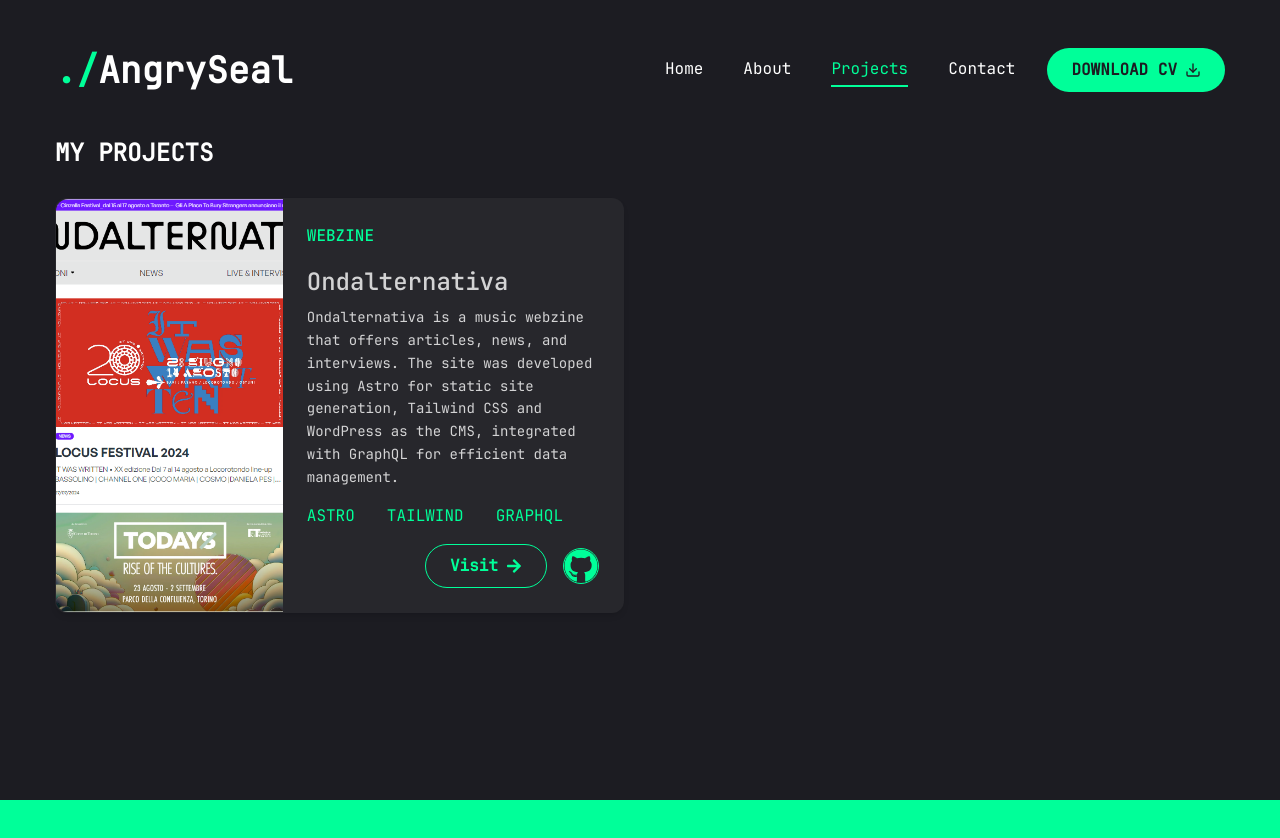
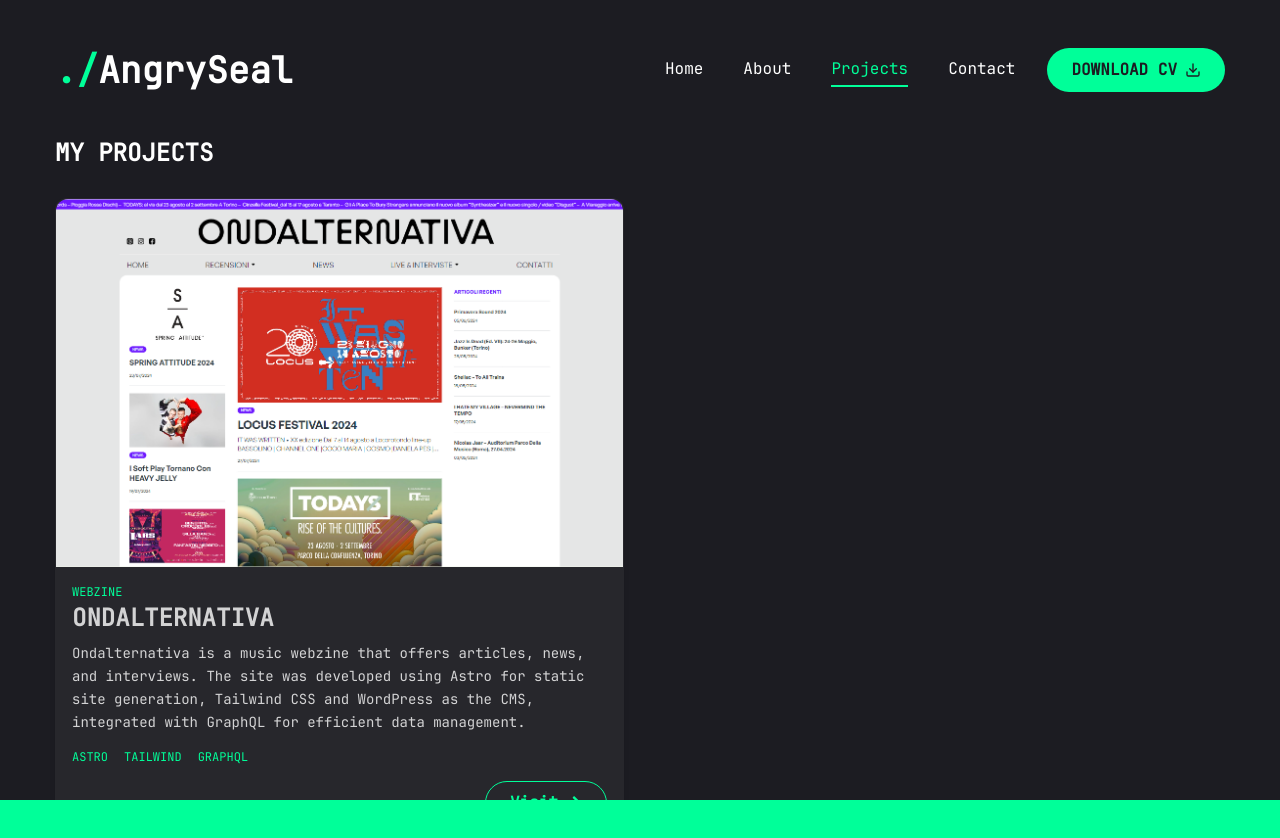
Before and after one commit to VexScythe/Personal-Website, a Next.js app: page /projects in a window 1280 px wide. Shown: the top 838 px of the page. Before the commit the page ends 800 px from the top, so only its background shows below. Built offline with nearby package versions, Linux system fonts and the light colour scheme.

Commit message:
fix: card layout and spacing

```diff
--- a/components/Card.tsx
+++ b/components/Card.tsx
@@ -26,27 +26,27 @@
         }}
         className="flex items-center justify-center"
       >
-        <div className="relative flex flex-col w-full max-w-[48rem] border border-transparent hover:border-accent-hover xl:flex-row rounded-xl bg-secondary bg-clip-border text-white/80 shadow-md">
-          <div className="relative m-0 w-full xl:w-2/5 shrink-0 overflow-hidden rounded-xl xl:rounded-r-none xl:rounded-bl-xl rounded-b-none  bg-clip-border text-gray-700">
+        <div className="relative flex flex-col w-full max-w-[48rem] border border-transparent hover:border-accent-hover rounded-xl bg-secondary bg-clip-border text-white/80 shadow-md">
+          <div className="relative m-0 w-full shrink-0 overflow-hidden rounded-t-xl  bg-clip-border text-gray-700">
             <Image
               src={image}
               alt={name}
               width={500}
               height={500}
-              className="h-full w-full object-cover"
+              className="w-full h-full bottom-0 object-cover object-center"
             />
           </div>
-          <div className="p-6">
-            <h6 className="pb-4 block font-sans text-base font-semibold uppercase leading-relaxed tracking-normal text-accent antialiased">
+          <div className="p-4">
+            <h6 className="text-xs uppercase leading-relaxed tracking-normal text-accent antialiased">
               {type}
             </h6>
-            <h4 className="pb-2 block font-sans text-2xl font-semibold leading-snug tracking-normal text-blue-gray-900 capitalize antialiased">
+            <h4 className="pb-2 block text-2xl font-semibold tracking-normal text-white/80 uppercase antialiased">
               {name}
             </h4>
-            <p className="pb-4 block font-sans text-sm font-normal leading-relaxed text-white/80 antialiased">
+            <p className="pb-4 block text-sm font-normal leading-relaxed text-white/80 antialiased">
               {description}
             </p>
-            <div className="flex pb-4 gap-8 text-accent uppercase text-base flex-wrap">
+            <div className="flex pb-4 gap-4 text-accent uppercase text-xs flex-wrap">
               {techs.map((tech, i) => {
                 return <p key={i}>{tech}</p>;
               })}
@@ -58,9 +58,11 @@
                   <FaArrowRight />
                 </Button>
               </Link>
-              <Link href={githubLink} target="_blank">
-                <FaGithub className="w-9 h-9 border border-accent rounded-full flex justify-center items-center text-accent text-base hover:bg-accent hover:text-primary hover:transition-all duration-500" />
-              </Link>
+              {githubLink && (
+                <Link href={githubLink} target="_blank">
+                  <FaGithub className="w-9 h-9 border border-accent rounded-full flex justify-center items-center text-accent text-base hover:bg-accent hover:text-primary hover:transition-all duration-500" />
+                </Link>
+              )}
             </div>
           </div>
         </div>
```
